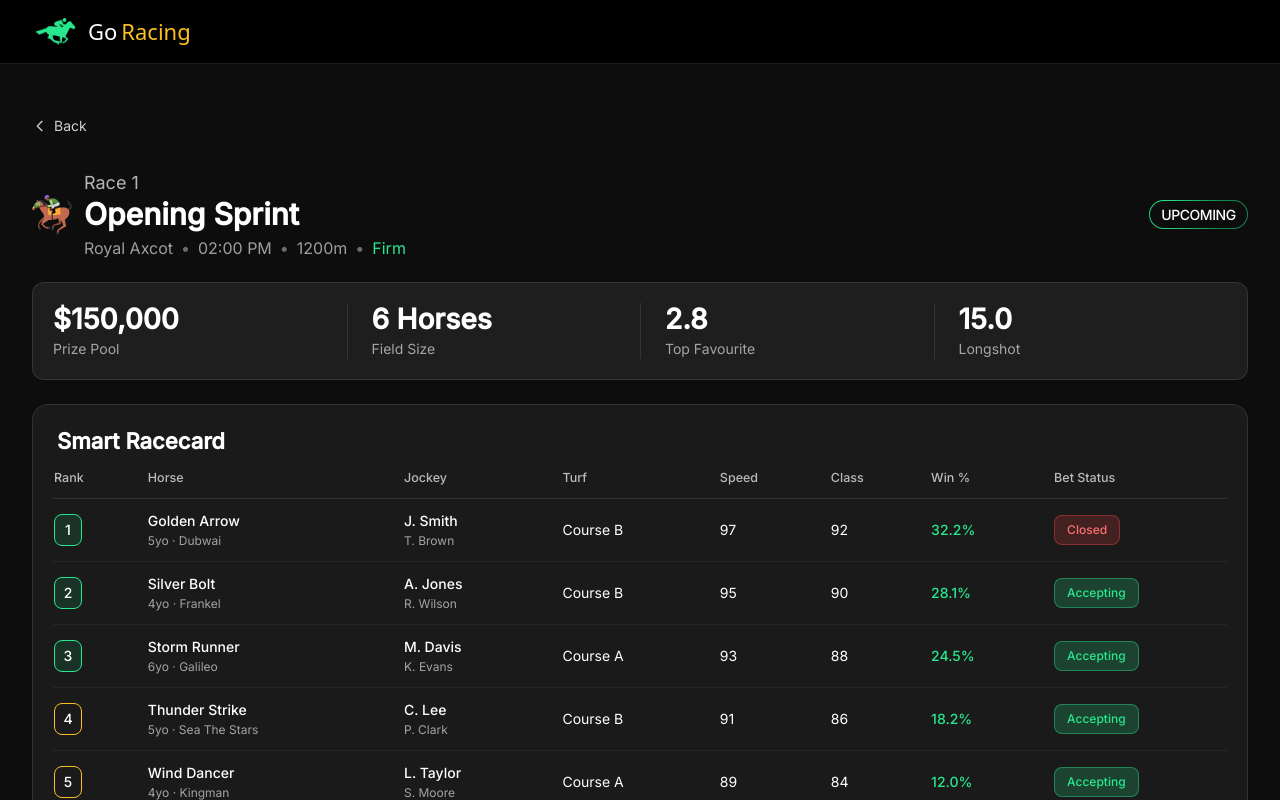
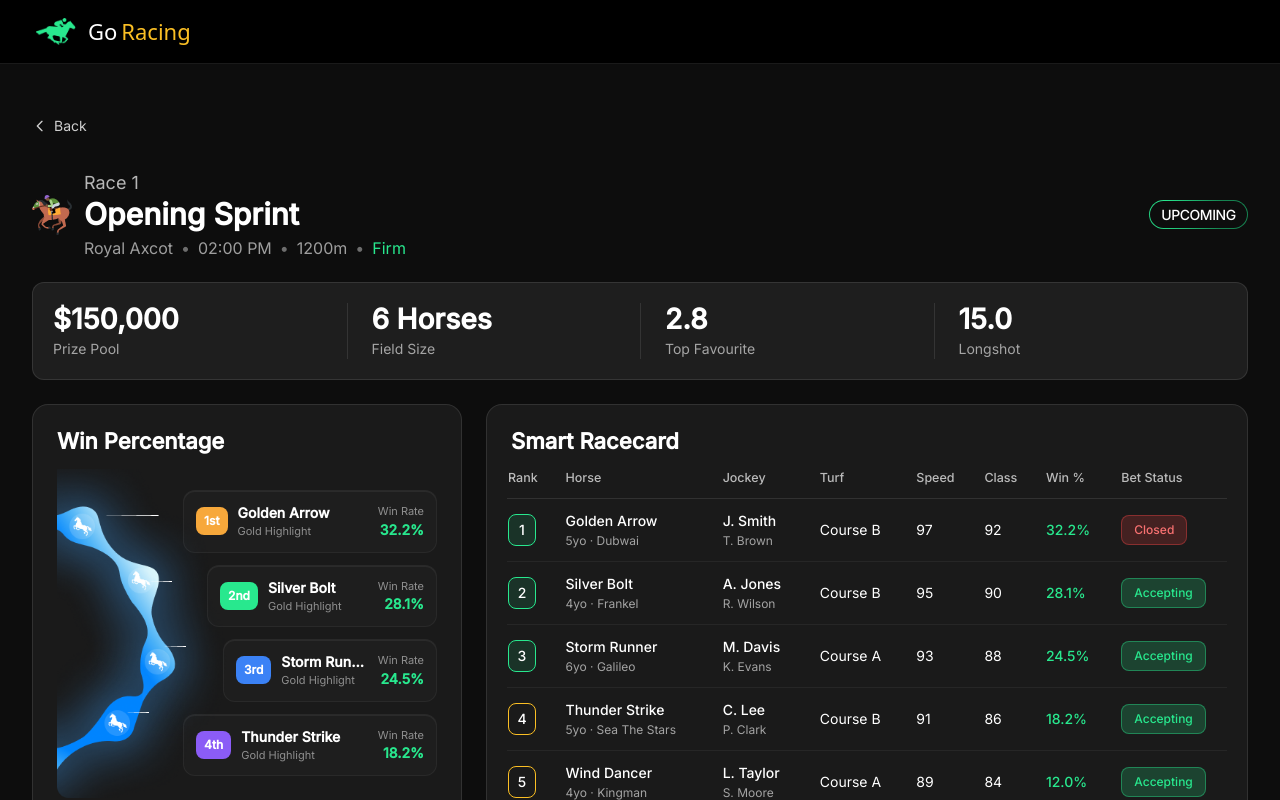
Before and after one commit to johncarlocos/Horse-Racing-Betting, a Next.js app in the folder frontend/: page /races/1 in a window 1280 px wide. Shown: the top 800 px of the page. Built offline with nearby package versions, Linux system fonts and the light colour scheme; no server answers; a web font is replaced by a local one.

Commit message:
update analysis page

```diff
--- a/frontend/app/(app)/races/[id]/page.tsx
+++ b/frontend/app/(app)/races/[id]/page.tsx
@@ -3,7 +3,7 @@
 import Image from "next/image";
 import Link from "next/link";
 import { useParams } from "next/navigation";
-import { RaceStatBar, SmartRacecard, AnalyticsPanel } from "@/components/features/races";
+import { RaceStatBar, WinPercentage, SmartRacecard, AnalyticsPanel } from "@/components/features/races";
 import { MOCK_RACE, MOCK_RACECARD, PEDIGREE_VALUES, RADAR_LABELS, DONUT_SEGMENTS, WIN_PCT } from "@/lib/mock-data";
 import { ROUTES } from "@/lib/constants";
 
@@ -65,8 +65,16 @@ export default function RaceDetailPage() {
           </span>
         </section>
 
+        {/* Stat bar */}
         <RaceStatBar race={race} />
-        <SmartRacecard racecard={MOCK_RACECARD} />
+
+        {/* Win Percentage + Smart Racecard — side by side */}
+        <div className="grid grid-cols-1 lg:grid-cols-[1fr_1.5fr] gap-4 sm:gap-6">
+          <WinPercentage racecard={MOCK_RACECARD} />
+          <SmartRacecard racecard={MOCK_RACECARD} />
+        </div>
+
+        {/* Analytics: Pedigree, AI Win, Market Activity */}
         <AnalyticsPanel
           pedigreeValues={PEDIGREE_VALUES}
           radarLabels={RADAR_LABELS}
--- a/frontend/components/features/races/SmartRacecard.tsx
+++ b/frontend/components/features/races/SmartRacecard.tsx
@@ -15,7 +15,7 @@ type SmartRacecardProps = {
 
 export function SmartRacecard({ racecard }: SmartRacecardProps) {
   return (
-    <section className="rounded-xl sm:rounded-2xl border border-white/10 bg-[#1a1a1a] p-3 sm:p-5 lg:p-6">
+    <section className="rounded-xl sm:rounded-2xl border border-white/10 bg-[#1a1a1a] p-3 sm:p-5 lg:p-6 h-full">
       <h2 className="font-inter text-base font-semibold text-white mb-3 sm:text-[22px] sm:mb-4">Smart Racecard</h2>
       <div className="overflow-x-auto -mx-1">
         <table className="w-full min-w-[640px] sm:min-w-[720px] font-inter text-xs sm:text-sm">
--- /dev/null
+++ b/frontend/components/features/races/WinPercentage.tsx
@@ -0,0 +1,96 @@
+import Image from "next/image";
+import type { RacecardRow } from "@/types";
+
+const RACE_VECTOR = "/assets/race-vector.png";
+const RACE_BAR1 = "/assets/Vector-1.png";
+const RACE_BAR2 = "/assets/Vector-2.png";
+const RACE_BAR3 = "/assets/Vector-3.png";
+const RACE_BAR4 = "/assets/Vector-4.png";
+
+const POSITION_STYLES: Record<number, string> = {
+  1: "bg-[#F7A83B] text-white",
+  2: "bg-[#28E88E] text-white",
+  3: "bg-[#3B82F6] text-white",
+  4: "bg-[#8B5CF6] text-white",
+};
+
+const POSITION_LABELS: Record<number, string> = {
+  1: "1st",
+  2: "2nd",
+  3: "3rd",
+  4: "4th",
+};
+
+const HORSE_BOX_OFFSET: Record<number, string> = {
+  1: "lg:-ml-16",
+  2: "lg:-ml-10",
+  3: "lg:-ml-6",
+  4: "lg:-ml-16",
+};
+
+type WinPercentageProps = {
+  racecard: RacecardRow[];
+};
+
+export function WinPercentage({ racecard }: WinPercentageProps) {
+  const top4 = racecard.slice(0, 4);
+
+  return (
+    <article className="rounded-xl sm:rounded-2xl border border-white/10 bg-[#1a1a1a] p-4 sm:p-5 lg:p-6 h-full">
+      <h2 className="font-inter text-base font-semibold text-white mb-4 sm:text-[22px]">
+        Win Percentage
+      </h2>
+
+      <div className="relative grid grid-cols-2 gap-0 items-center">
+        {/* Track visual */}
+        <div className="relative">
+          <Image src={RACE_VECTOR} alt="Race track" width={220} height={400} className="w-full max-w-[220px]" />
+          <div className="absolute top-[14%] left-[22%] hidden xl:block pointer-events-none">
+            <Image src={RACE_BAR1} alt="" width={60} height={16} className="object-contain" />
+          </div>
+          <div className="absolute top-[34%] left-[48%] hidden xl:block pointer-events-none">
+            <Image src={RACE_BAR2} alt="" width={24} height={16} className="object-contain" />
+          </div>
+          <div className="absolute top-[54%] left-[55%] hidden xl:block pointer-events-none">
+            <Image src={RACE_BAR3} alt="" width={24} height={16} className="object-contain" />
+          </div>
+          <div className="absolute top-[74%] left-[36%] hidden xl:block pointer-events-none">
+            <Image src={RACE_BAR4} alt="" width={24} height={16} className="object-contain" />
+          </div>
+        </div>
+
+        {/* Horse cards */}
+        <div className="flex flex-col gap-2 sm:gap-3 min-w-0">
+          {top4.map((row, idx) => (
+            <div
+              key={row.rank}
+              className={`rounded-lg sm:rounded-xl bg-[#1e1e1e] p-3 shadow-[inset_0_1px_0_rgba(255,255,255,0.06)] border border-white/5 min-w-0 ${HORSE_BOX_OFFSET[idx + 1] ?? ""}`}
+            >
+              <div className="flex items-center gap-2.5">
+                <span
+                  className={`inline-flex h-7 min-w-[28px] shrink-0 items-center justify-center rounded-lg px-2 font-inter text-xs font-bold ${POSITION_STYLES[idx + 1]}`}
+                >
+                  {POSITION_LABELS[idx + 1]}
+                </span>
+                <div className="flex flex-col min-w-0 flex-1">
+                  <span className="font-inter font-semibold text-sm text-white truncate">
+                    {row.horse}
+                  </span>
+                  <span className="font-inter text-[11px] text-white/50">
+                    Gold Highlight
+                  </span>
+                </div>
+                <div className="shrink-0 text-right">
+                  <p className="font-inter text-[11px] text-white/50">Win Rate</p>
+                  <p className="font-inter font-semibold text-sm text-[#28E88E]">
+                    {row.winPct}
+                  </p>
+                </div>
+              </div>
+            </div>
+          ))}
+        </div>
+      </div>
+    </article>
+  );
+}
--- a/frontend/components/features/races/index.ts
+++ b/frontend/components/features/races/index.ts
@@ -1,3 +1,4 @@
 export { RaceStatBar } from "./RaceStatBar";
+export { WinPercentage } from "./WinPercentage";
 export { SmartRacecard } from "./SmartRacecard";
 export { AnalyticsPanel } from "./AnalyticsPanel";
```
